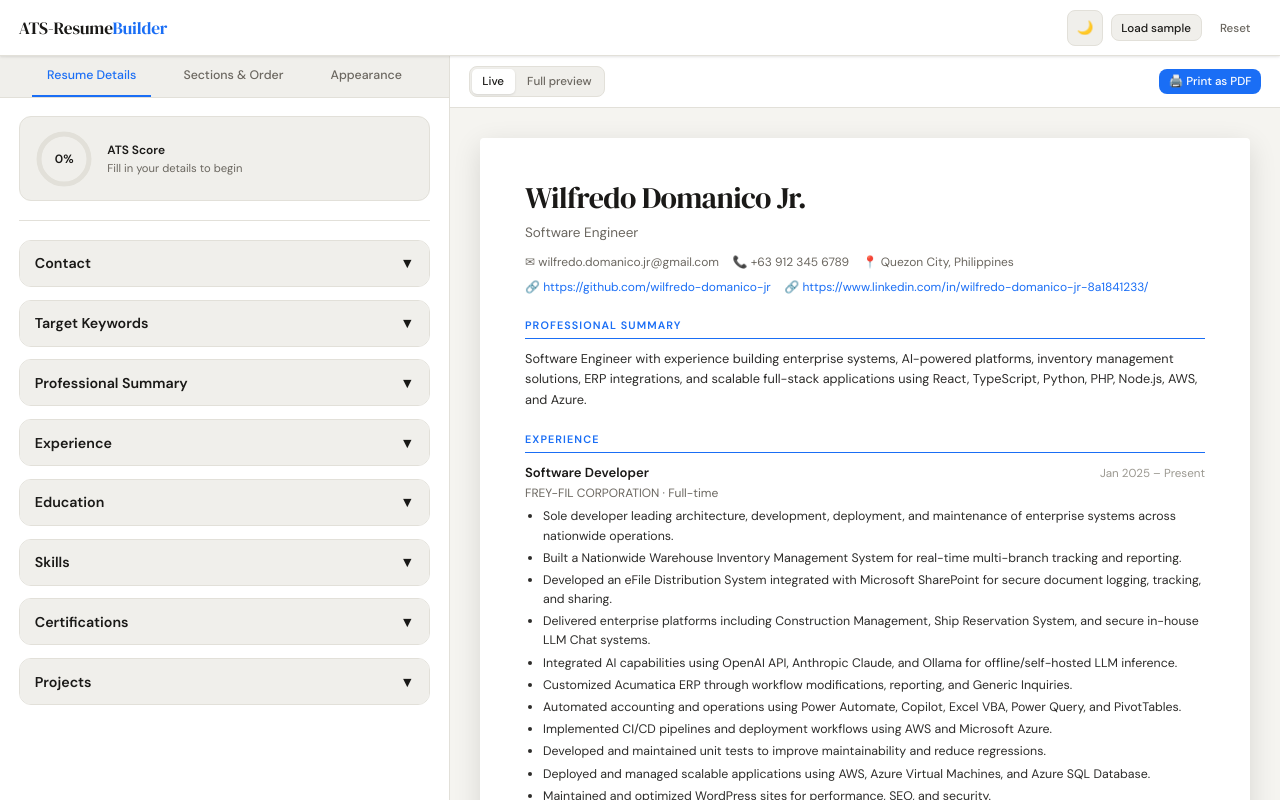
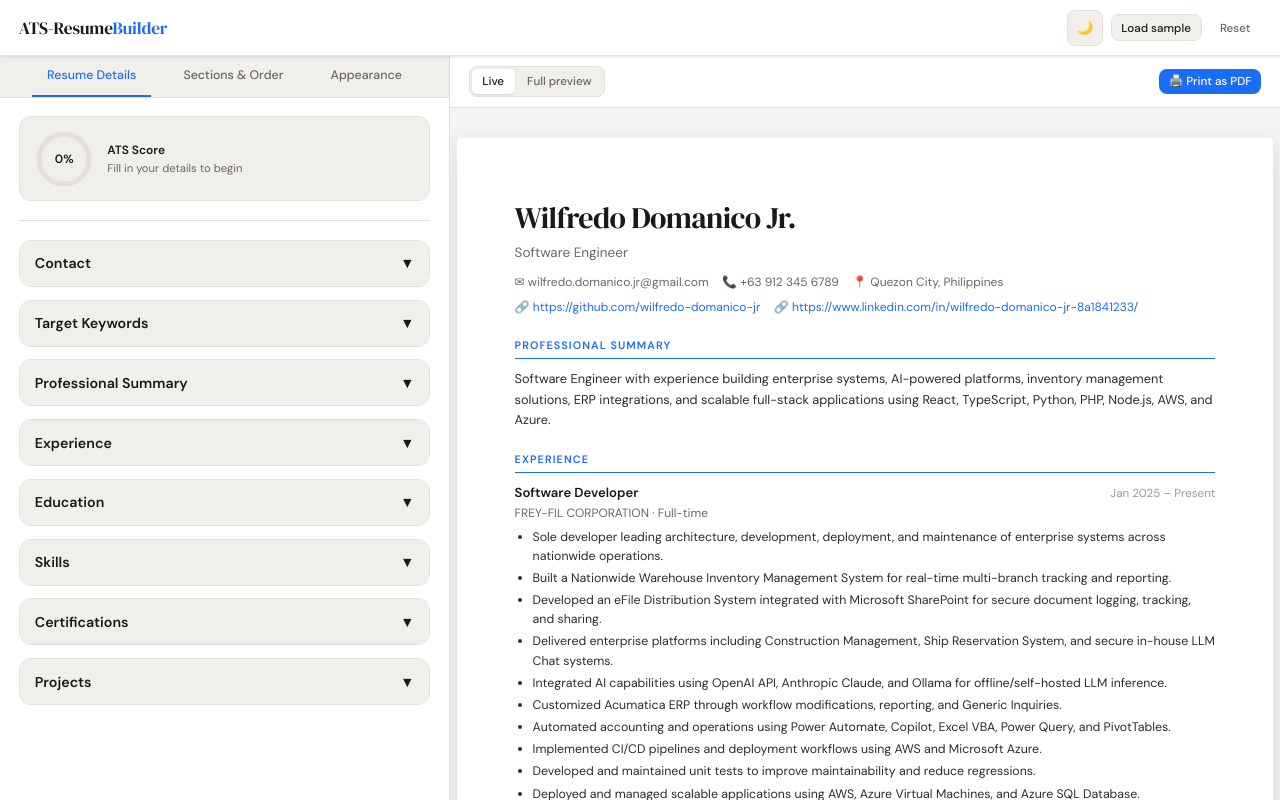
Before and after one commit to wilfredo-domanico-jr/ats-resume-builder, a React (Vite) app: page / in a window 1280 px wide. Both pictures are taken after a click on the button "Load sample". Built offline with nearby package versions, Linux system fonts and the light colour scheme.

Commit message:
Fix Auto Adjust Resume Paper

```diff
--- a/src/components/PreviewScroll/PreviewScroll.css
+++ b/src/components/PreviewScroll/PreviewScroll.css
@@ -1,37 +1,36 @@
 .preview-scroll {
   flex: 1;
   overflow-y: auto;
-  padding: 2rem;
+  padding: 2rem 1rem;
   display: flex;
   justify-content: center;
+  align-items: flex-start;
+  background-color: #f4f4f5;
 }
 
 .resume-paper {
   background: #fff;
   color: #1a1917;
-  width: 100%;
-  max-width: 780px;
-  height: 1056px;
 
-  overflow: hidden;
-  flex-shrink: 0;
+  width: 8.5in;
+  min-height: 11in;
+  height: max-content;
+  padding: 0.6in;
+
+  box-sizing: border-box;
 
   border-radius: 4px;
   box-shadow: var(--shadow-lg);
-  padding: 2.5rem 3rem;
 
   font-family: "DM Sans", sans-serif;
   font-size: 13.5px;
   line-height: 1.55;
 
-  transition: box-shadow var(--transition);
+  overflow: hidden;
+
+  flex-shrink: 0;
 }
-.resume-pages {
-  display: flex;
-  flex-direction: column;
-  gap: 2rem;
-  align-items: center;
-}
+
 
 .resume-name {
   font-family: var(--font-display);
@@ -123,10 +122,19 @@
 /* ─── RESPONSIVE ────────────────────────────────────────────────────────── */
 @media (max-width: 900px) {
   .preview-scroll {
-    padding: 1rem;
+    padding: 0;
+    overflow: visible;
   }
+
   .resume-paper {
-    padding: 1.5rem 1.75rem;
+    width: 100%;
+    min-height: auto;
+
+    box-shadow: none;
+    border-radius: 0;
+
+    page-break-after: always;
+    break-after: page;
   }
 }
 
@@ -158,7 +166,18 @@
 }
 
 @media print {
+  .preview-scroll {
+    padding: 0;
+    overflow: visible;
+  }
+
   .resume-paper {
-    page-break-after: always;
+    width: 100%;
+    min-height: auto;
+
+    box-shadow: none;
+    border-radius: 0;
+
+    break-inside: auto;
   }
 }
--- a/src/components/PreviewScroll/PreviewScroll.tsx
+++ b/src/components/PreviewScroll/PreviewScroll.tsx
@@ -38,22 +38,6 @@ function PreviewScroll({ resume }: ContactFormProps) {
     hasProjectData && <ProjectsPreview projects={resume.projects} />,
   ].filter(Boolean);
 
-  const pages: any[][] = [];
-  let currentPage: any[] = [];
-
-  sections.forEach((section) => {
-    // max 3 sections per page
-    if (currentPage.length === 3) {
-      pages.push(currentPage);
-      currentPage = [];
-    }
-    currentPage.push(section);
-  });
-
-  if (currentPage.length) {
-    pages.push(currentPage);
-  }
-
   const hasAnyData = sections.length > 0;
 
   return (
@@ -74,13 +58,7 @@ function PreviewScroll({ resume }: ContactFormProps) {
             </div>
           </div>
         ) : (
-          <div className="resume-pages">
-            {pages.map((page, pageIndex) => (
-              <div key={pageIndex} className="resume-paper">
-                {page}
-              </div>
-            ))}
-          </div>
+          <div className="resume-paper">{sections}</div>
         )}
       </div>
     </>
--- a/src/components/PreviewScroll/components/ProjectsPreview/ProjectsPreview.tsx
+++ b/src/components/PreviewScroll/components/ProjectsPreview/ProjectsPreview.tsx
@@ -16,6 +16,7 @@ function ProjectsPreview({ projects }: ProjectsPreviewProps) {
 
             <a
               href={proj.url}
+              target="_blank"
               style={{
                 fontSize: ".75rem",
                 color: "#2563eb",
```
